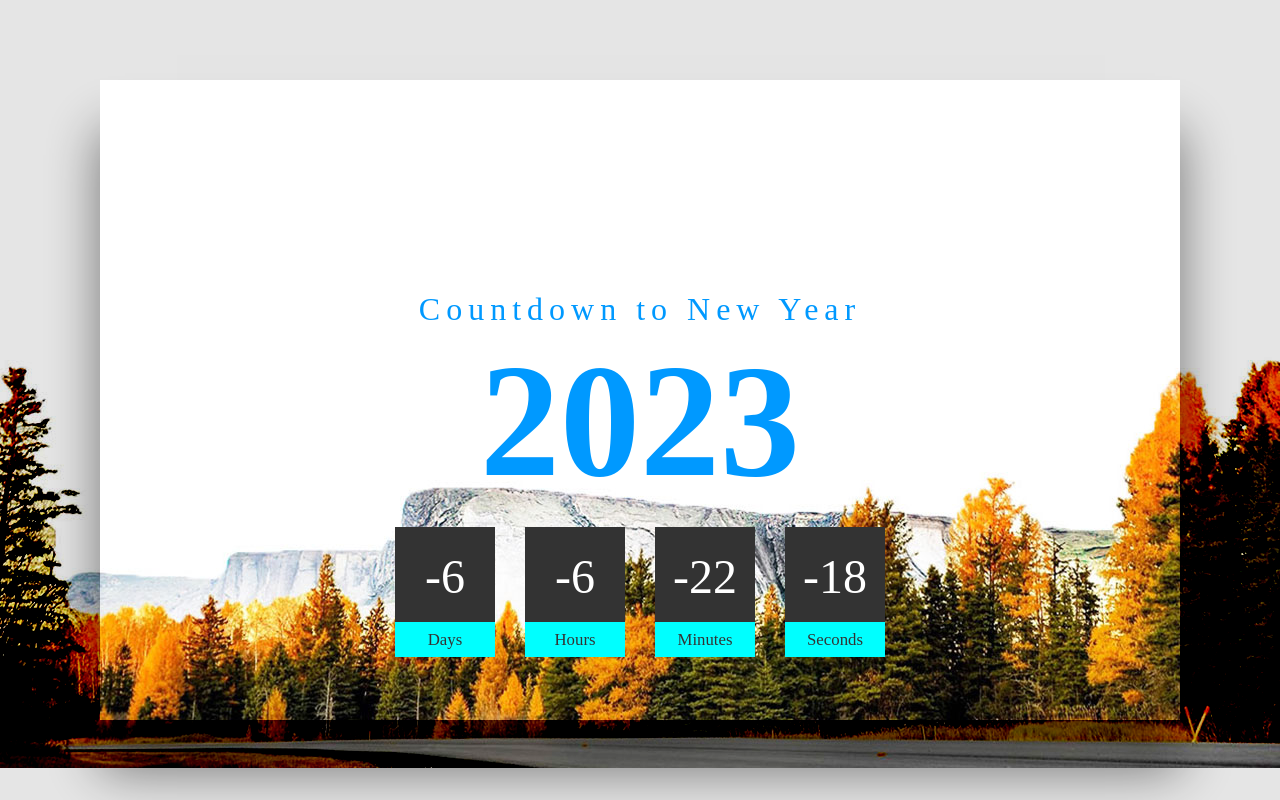
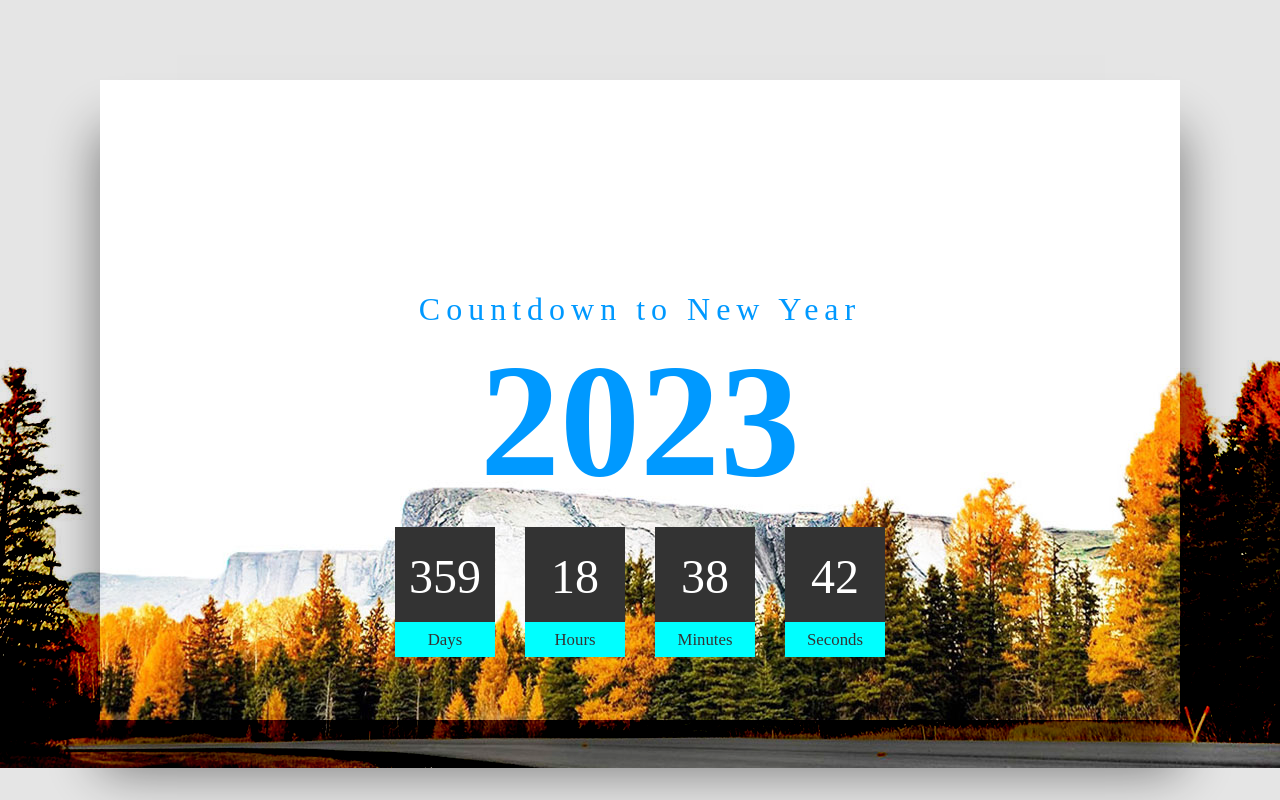
Before and after one commit to Muzammil2008/New-Year-Count-Down, a plain HTML site: page index.html in a window 1280 px wide. Drawn offline with Linux system fonts and the light colour scheme; a web font is replaced by a local one.

Commit message:
Update index.html

```diff
--- a/index.html
+++ b/index.html
@@ -16,7 +16,7 @@
 		</div>
 	</div>
 	<script type="text/javascript">
-	var countDate = new Date('Jan 1, 2022 00:00:00').getTime();
+	var countDate = new Date('Jan 1, 2023 00:00:00').getTime();
 
 	function newYear(){
 		var now = new Date().getTime();
```
